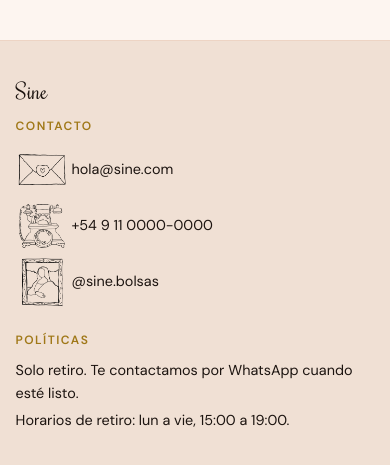
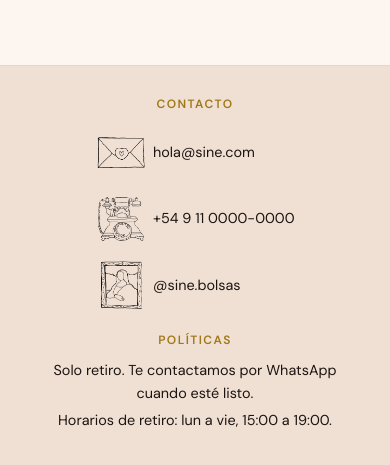
Before and after one commit to danielDeVita/siesta, a Next.js app: page / in a window 390 px wide. Shown: the part 373-838 px from the top of the page. Built offline with nearby package versions, Linux system fonts and the light colour scheme; no server answers; the database is empty.

Commit message:
fix styles on footer

```diff
--- a/src/app/globals.css
+++ b/src/app/globals.css
@@ -819,9 +819,20 @@ main {
 
 .footer-grid {
   display: grid;
-  grid-template-columns: repeat(auto-fit, minmax(190px, 1fr));
-  gap: 1.2rem;
+  grid-template-columns: minmax(0, 1fr) auto;
+  gap: 1.2rem 3rem;
+  align-items: start;
   font-size: 0.9rem;
+}
+
+.footer-col-contact {
+  justify-self: start;
+  min-width: 0;
+}
+
+.footer-col-policies {
+  justify-self: end;
+  max-width: 320px;
 }
 
 .footer-grid strong {
@@ -840,17 +851,19 @@ main {
   line-height: 1.6;
 }
 
-.footer-brand {
-  display: block;
-  margin-bottom: 0.5rem;
+.footer-contact-row {
+  display: flex;
+  flex-wrap: nowrap;
+  gap: 0.6rem 1.1rem;
+  align-items: center;
 }
 
-.footer-brand-name {
+.footer-contact-item {
   margin: 0;
-  font-family: var(--font-script), cursive;
-  font-size: 1.35rem;
-  line-height: 1;
-  color: var(--accent-strong);
+  display: inline-flex;
+  align-items: center;
+  gap: 0.3rem;
+  white-space: nowrap;
 }
 
 .checkout-logo {
@@ -1275,4 +1288,47 @@ main {
     padding: 0.8rem;
     gap: 0.8rem;
   }
+
+  .footer-grid {
+    grid-template-columns: 1fr;
+    gap: 1rem;
+    justify-items: center;
+    text-align: center;
+  }
+
+  .footer-col-contact {
+    justify-self: center;
+  }
+
+  .footer-col-policies {
+    justify-self: center;
+    width: 100%;
+    max-width: 340px;
+  }
+
+  .footer-col-policies p {
+    max-width: 32ch;
+    margin-inline: auto;
+  }
+
+  .footer-contact-row {
+    flex-direction: column;
+    align-items: center;
+    gap: 0.4rem;
+  }
+
+  .footer-contact-item {
+    width: min(100%, 340px);
+    display: grid;
+    grid-template-columns: 52px minmax(0, 1fr);
+    column-gap: 0.35rem;
+    align-items: center;
+    justify-content: stretch;
+    text-align: left;
+    white-space: normal;
+  }
+
+  .footer-contact-item .footer-icon {
+    justify-self: center;
+  }
 }
--- a/src/components/site-footer.tsx
+++ b/src/components/site-footer.tsx
@@ -7,16 +7,15 @@ export function SiteFooter() {
   return (
     <footer className="shop-footer">
       <div className="container footer-grid">
-        <div>
-          <div className="footer-brand">
-            <p className="footer-brand-name">Sine</p>
+        <div className="footer-col footer-col-contact">
+          <strong>Contacto</strong>
+          <div className="footer-contact-row">
+            <p className="footer-contact-item"><Image src={emailImg} alt="Email" width={52} height={52} className="footer-icon" /> hola@sine.com</p>
+            <p className="footer-contact-item"><Image src={phoneImg} alt="WhatsApp" width={52} height={52} className="footer-icon" /> +54 9 11 0000-0000</p>
+            <p className="footer-contact-item"><Image src={paintingImg} alt="Instagram" width={52} height={52} className="footer-icon" /> @sine.bolsas</p>
           </div>
-          <strong>Contacto</strong>
-          <p><Image src={emailImg} alt="Email" width={52} height={52} className="footer-icon" style={{ display: "inline", verticalAlign: "middle" }} /> hola@sine.com</p>
-          <p><Image src={phoneImg} alt="WhatsApp" width={52} height={52} className="footer-icon" style={{ display: "inline", verticalAlign: "middle" }} /> +54 9 11 0000-0000</p>
-          <p><Image src={paintingImg} alt="Instagram" width={52} height={52} className="footer-icon" style={{ display: "inline", verticalAlign: "middle" }} /> @sine.bolsas</p>
         </div>
-        <div>
+        <div className="footer-col footer-col-policies">
           <strong>Políticas</strong>
           <p>Solo retiro. Te contactamos por WhatsApp cuando esté listo.</p>
           <p>Horarios de retiro: lun a vie, 15:00 a 19:00.</p>
```
